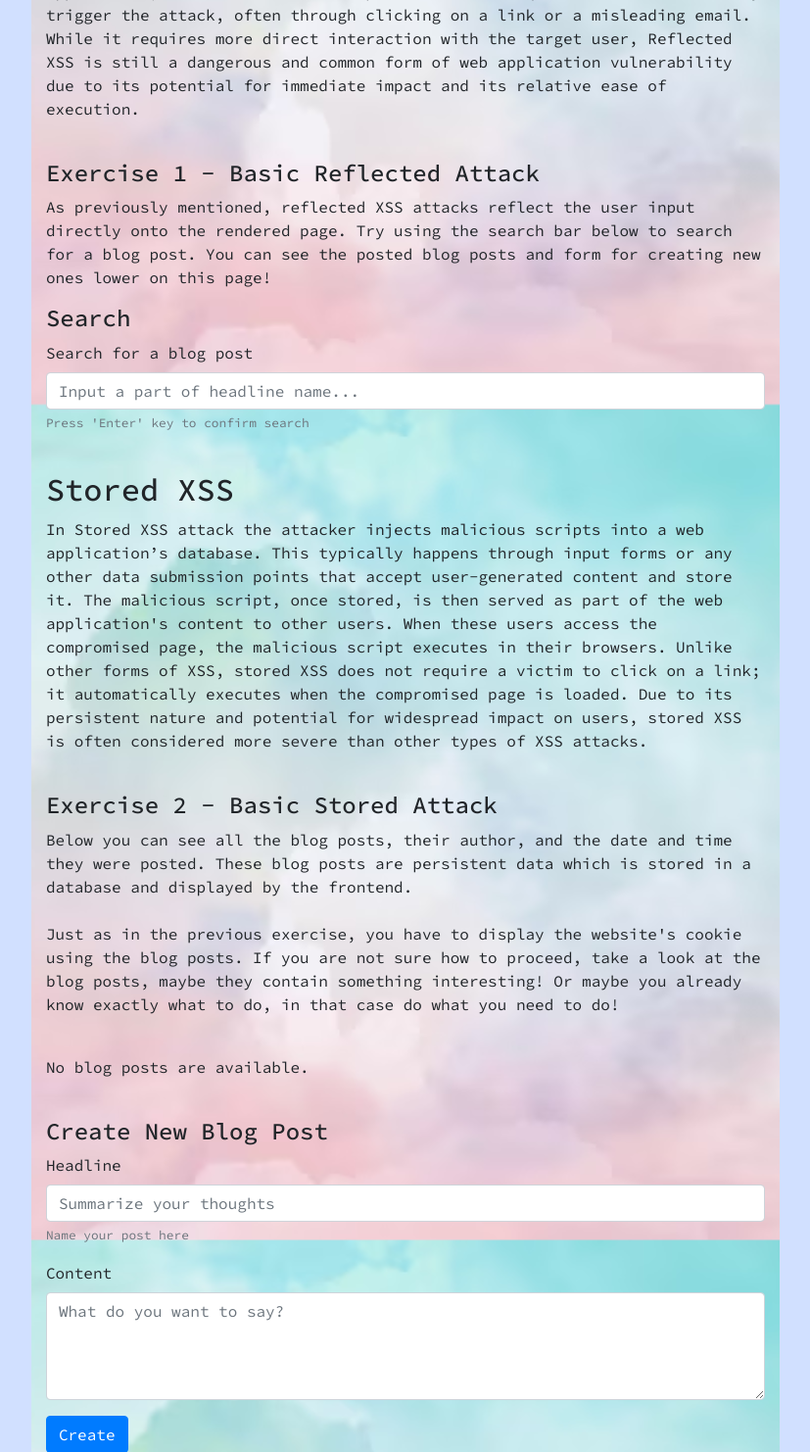
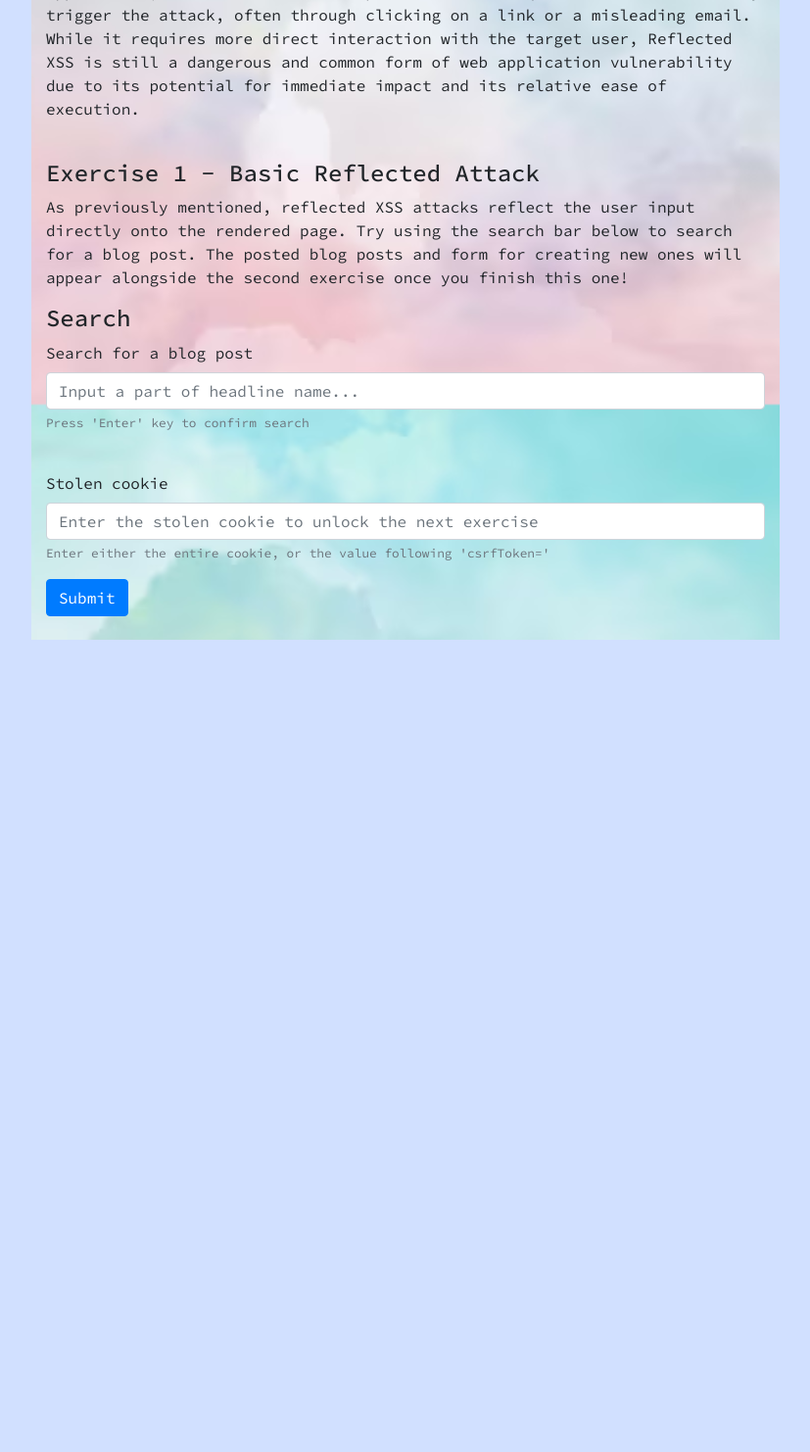
Before and after one commit to krystofbezdek/WSED, a Django app: page /xss_app/ in a window 1280 px wide. Shown: the part 2201-3683 px from the top of the page at 98% size, without its empty margins (226-1053 px from the left). After the commit the page ends 2854 px from the top, so only its background shows below. Run offline with Django 5.2, Linux system fonts and the light colour scheme; data that the repository does not hold is empty.

Commit message:
Adding functionality to unlock exercise 2 after finishing 1

```diff
--- /dev/null
+++ b/xss_app/globals.py
@@ -0,0 +1 @@
+PART1_COMPLETED = False
--- a/xss_app/templates/base.html
+++ b/xss_app/templates/base.html
@@ -16,11 +16,13 @@
     <link rel="stylesheet" href="{% static 'xss_app/style.css' %}">
     <script>
         let genZModeOn = localStorage.getItem('genZModeOn') === 'true';
+
         function changeGenZMode() {
             genZModeOn = !genZModeOn;
             localStorage.setItem('genZModeOn', genZModeOn);
             changeGenZElement();
         }
+
         function changeGenZElement() {
             if (genZModeOn) {
                 document.getElementById("video-container").style.display = "block";
@@ -48,6 +50,10 @@
                     window.scrollTo({top: middle, behavior: 'instant'});
                 }
             }
+        }
+
+        function setRealCookie() {
+            document.getElementById("realCookie").value = document.cookie;
         }
     </script>
 </head>
--- a/xss_app/templates/xss_app/index.html
+++ b/xss_app/templates/xss_app/index.html
@@ -11,6 +11,7 @@
         <a class="list-group-item list-group-item-action" href="#reflectedXSS" role="navigation" >Reflected XSS</a>
         <a class="list-group-item list-group-item-action" href="#exercise1" role="navigation" >Exercise 1</a>
         <a class="list-group-item list-group-item-action" href="#search" role="navigation" >Search Bar</a>
+        {% if part1Completed %}
         <a class="list-group-item list-group-item-action" href="#storedXSS" role="navigation" >Stored XSS</a>
         <a class="list-group-item list-group-item-action" href="#exercise2" role="navigation" >Exercise 2</a>
         <a class="list-group-item list-group-item-action" href="#blogposts" role="navigation" >Blog Posts</a>
@@ -18,6 +19,7 @@
         <a class="list-group-item list-group-item-action" href="#defences" role="navigation" >Defences</a>
 {#        <a class="list-group-item list-group-item-action" href="#exercise3" role="navigation" >Exercise 3</a>#}
 {#        <a class="list-group-item list-group-item-action" href="#exercise4" role="navigation" >Exercise 4</a>#}
+        {% endif %}
     </div>
 {% endblock %}
 
@@ -119,8 +121,8 @@
         <h4 id="exercise1">Exercise 1 - Basic Reflected Attack</h4>
         <p>
             As previously mentioned, reflected XSS attacks reflect the user input directly onto the rendered page. Try
-            using the search bar below to search for a blog post. You can see the posted blog posts and form for creating
-            new ones lower on this page!
+            using the search bar below to search for a blog post. The posted blog posts and form for creating
+            new ones will appear alongside the second exercise once you finish this one!
         </p>
     </div>
 
@@ -136,6 +138,20 @@
         <br>
     </div>
 
+    {% if not part1Completed %}
+        <div id="cookieSubmitForm">
+            <form action="{% url 'xss_app:index' %}#reflectedExercise" method="post">
+              {% csrf_token %}
+              <div class="form-group">
+                <label for="cookieInput">Stolen cookie</label>
+                <input name="cookieInput" type="text" class="form-control" id="cookieInput" aria-describedby="cookieHelp" placeholder="Enter the stolen cookie to unlock the next exercise">
+                <small id="cookieHelp" class="form-text text-muted">Enter either the entire cookie, or the value following 'csrfToken='</small>
+                <input name="realCookie" type="hidden" id="realCookie">
+              </div>
+              <button type="submit" class="btn btn-primary" onclick="setRealCookie()">Submit</button>
+            </form>
+        </div>
+    {% else %}
         <div id="storedExercises">
             <h2 id="storedXSS">Stored XSS</h2>
             <p>
@@ -254,6 +270,7 @@
                 <li><b>HttpOnly</b> tells the browser that this cookie should not be accessible via JavaScript through the Document.cookie API or other client-side mechanisms.</li>
             </ul>
         </div>
+    {% endif %}
 
 {#    <div id="advancedExercises">#}
 {#        <h4 id="exercise3">Exercise 3 - Session Hijacking</h4>#}
--- a/xss_app/views.py
+++ b/xss_app/views.py
@@ -1,23 +1,42 @@
-from django.db import connection
-# from unittest import loader
-
 from django.shortcuts import render, get_object_or_404
 from django.http import HttpResponse, HttpResponseRedirect
 from django.urls import reverse
 from django.views import generic
-from django.core.mail import send_mail
-# from django.db.models import Q
 
 from .models import Blog
+from . import globals
 
 
 # Define model by queryset or model =
 class IndexView(generic.ListView):
-    template_name = "xss_app/index.html" # Specify like this or it uses default like <app name>/<model name>_detail.html
+    template_name = "xss_app/index.html"
     context_object_name = "blog_post_list"
+
+    def __init__(self):
+        self.object_list = None
+        self.part1Completed = globals.PART1_COMPLETED
 
     def get_queryset(self):
         return Blog.objects.order_by("-pub_date")[:10]
+
+    def get_context_data(self, **kwargs):
+        context = super(IndexView, self).get_context_data(**kwargs)
+        context['part1Completed'] = self.part1Completed
+        return context
+
+    def post(self, request, *args, **kwargs):
+        user_input_cookie = request.POST.get('cookieInput')
+        real_cookie = request.POST.get('realCookie')
+        csrf_value = real_cookie.split('=')[1]
+
+        if user_input_cookie == real_cookie or user_input_cookie == csrf_value:
+            globals.PART1_COMPLETED = True
+        else:
+            globals.PART1_COMPLETED = False
+
+        self.part1Completed = globals.PART1_COMPLETED
+        self.object_list = self.get_queryset()
+        return render(request, "xss_app/index.html", self.get_context_data(**kwargs))
 
 
 class DetailView(generic.DetailView):
@@ -25,33 +44,14 @@ class DetailView(generic.DetailView):
     template_name = "xss_app/detail.html"
 
 
-# http://127.0.0.1:8000/xss_app/search/?q=%3Cscript%3Edocument.addEventListener(%27DOMContentLoaded%27,%20(event)%20=%3E%20{%20window.location.href%20=%20%27https://www.google.com%27;%20});%3C/script%3E
 class SearchResultsView(generic.ListView):
     model = Blog
     template_name = "xss_app/search.html"
 
     def get_queryset(self):
-        query = self.request.GET.get("q") # supply anything' OR 1 = 1 --;
-
-        # SAFE
+        query = self.request.GET.get("q")
         param = f'%{query}%'
         object_list = Blog.objects.raw("SELECT * FROM xss_app_blog WHERE headline LIKE %s", [param])
-
-        # UNSAFE - SQL INJECTION
-        # with connection.cursor() as cursor:
-        #     cursor.execute("SELECT * FROM xss_app_blog WHERE headline LIKE '%" + query + "%'")
-        #     rows = cursor.fetchall()
-        #
-        # results = []
-        # for row in rows:
-        #     row_data = {
-        #         "id": row[0],
-        #         "headline": row[1],
-        #         "content": row[2],
-        #         "author": row[3],
-        #         "pub_date": row[4]
-        #     }
-        #     results.append(row_data)
         return object_list
 
     def get_context_data(self, **kwargs):
@@ -59,7 +59,7 @@ class SearchResultsView(generic.ListView):
         context['search_query'] = self.request.GET.get("q")
         return context
 
-# <script>function callfunc() {fetch('http://127.0.0.1:8000/xss_app/create?headline=HACKED&content=' + document.cookie).then(response => response.text()).then(data => {console.log(data);}).catch(error => {console.error('Error:', error);});}</script><div onmouseover="callfunc()">You have been hacked</div>
+
 class BlogPostCreateView(generic.View):
     def get(self, request, *args, **kwargs):
         headline = request.GET.get('headline')
```
Also changed, not shown: xss_app/templates/WSED/home.html (+4 -5 lines). Lines whose indentation alone changed are shown as unchanged.
